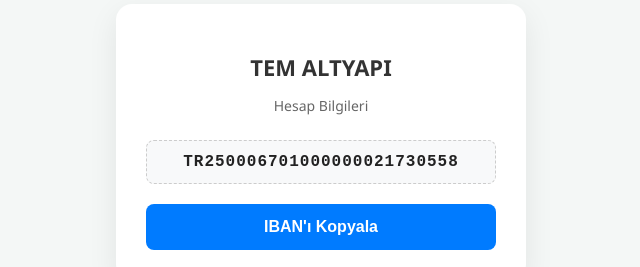
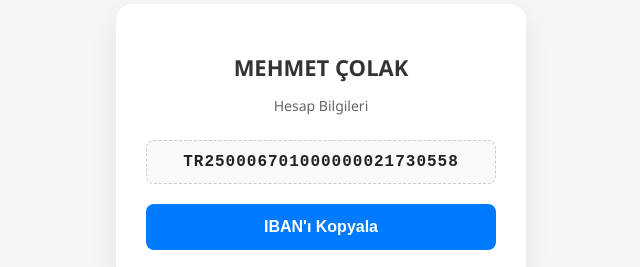
Before and after one commit to colakmehmet0/IBAN, a plain HTML site: page index.html in a window 1280 px wide. Shown: the part 258-525 px from the top of the page, 319-959 px from the left. Drawn offline with Linux system fonts and the light colour scheme.

Commit message:
Update index.html

```diff
--- a/index.html
+++ b/index.html
@@ -73,7 +73,7 @@
 
 <div class="card">
     <!-- Adınızı buraya yazın -->
-    <h2>TEM ALTYAPI</h2>
+    <h2>MEHMET ÇOLAK</h2>
     <p>Hesap Bilgileri</p>
 
     <!-- IBAN'ınızı buraya yazın (Boşluklu yazabilirsiniz, sistem otomatik temizler) -->
```
